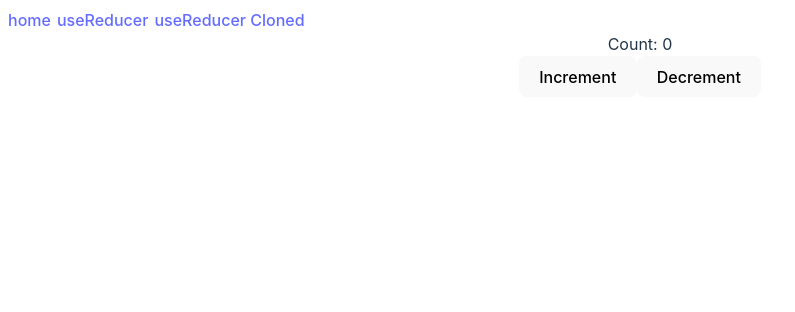
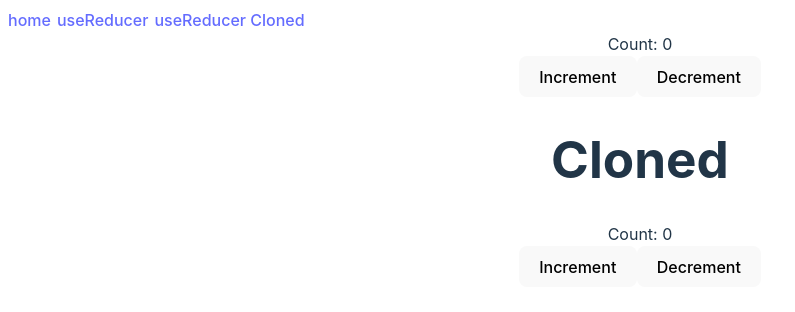
Before and after one commit to nnivxix/react-playground, a React (Vite) app: page /use-reducer in a window 1280 px wide. Shown: the top 312 px of the page, without its empty margins (0-795 px from the left). Built offline with nearby package versions, Linux system fonts and the light colour scheme.

Commit message:
feat: cloned use reducer

```diff
--- a/src/pages/UseReducer.tsx
+++ b/src/pages/UseReducer.tsx
@@ -42,6 +42,26 @@ export default function UseReducer() {
         </button>
         <button onClick={() => dispatch({ type: 'decrement' })}>Decrement</button>
       </div>
+      <ReducerCloned />
     </Default>
   )
 }
+
+function ReducerCloned() {
+  const { count: initCount } = useCount()
+  const [state, dispatch] = useReducer(reducer, {
+    count: initCount
+  })
+  return (
+
+    <div>
+      <h1>Cloned</h1>
+      <div>Count: {state.count}</div>
+      <button className='mb-2' onClick={() => dispatch({ type: 'increment' })}>
+        Increment
+      </button>
+      <button onClick={() => dispatch({ type: 'decrement' })}>Decrement</button>
+    </div>
+
+  )
+}
```
